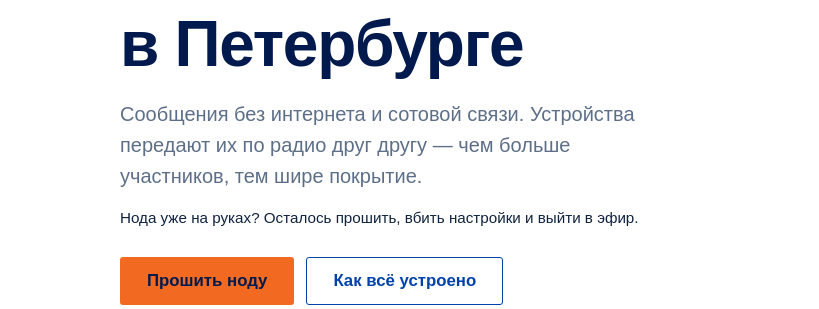
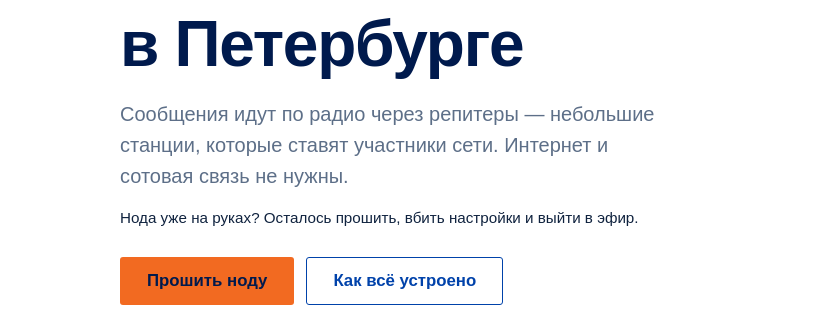
Before and after one commit to alexxxst/meshcore-site, a plain HTML site: page index.html in a window 1280 px wide. Shown: the part 179-488 px from the top of the page, 0-819 px from the left. Drawn offline with Linux system fonts and the light colour scheme.

Commit message:
copy: clarify repeater-based network model

```diff
--- a/index.html
+++ b/index.html
@@ -23,7 +23,7 @@
       <div class="container hero__inner">
         <div class="hero__text">
           <h1>Радиосеть MeshCore в&nbsp;Петербурге</h1>
-          <p class="hero__lead">Сообщения без интернета и сотовой связи. Устройства передают их по радио друг другу — чем больше участников, тем шире покрытие.</p>
+          <p class="hero__lead">Сообщения идут по радио через репитеры — небольшие станции, которые ставят участники сети. Интернет и сотовая связь не нужны.</p>
           <p class="hero__note">Нода уже на руках? Осталось прошить, вбить настройки и выйти в эфир.</p>
           <div class="hero__actions">
             <a class="button button--primary" href="/flasher/">Прошить ноду</a>
```
Also changed, not shown: 1 other file.
